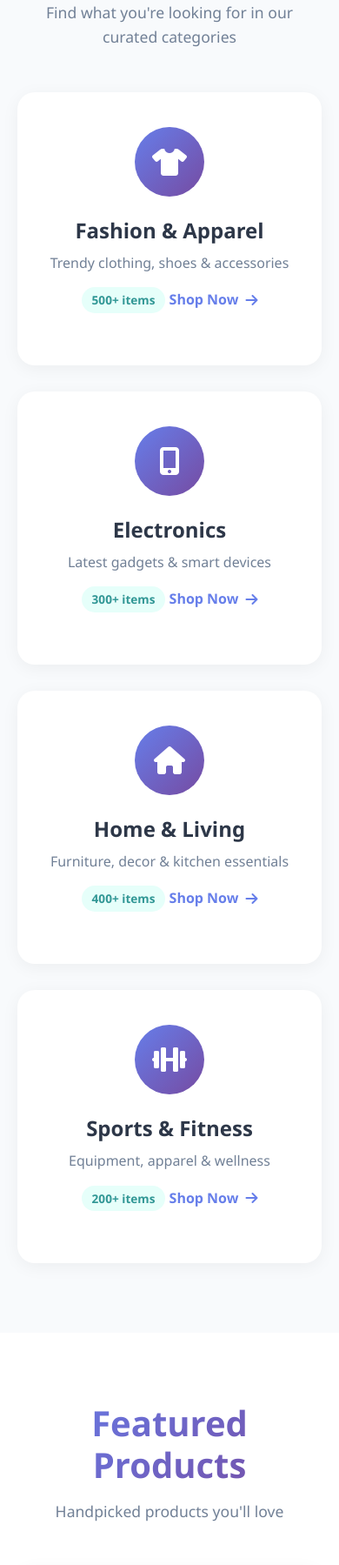
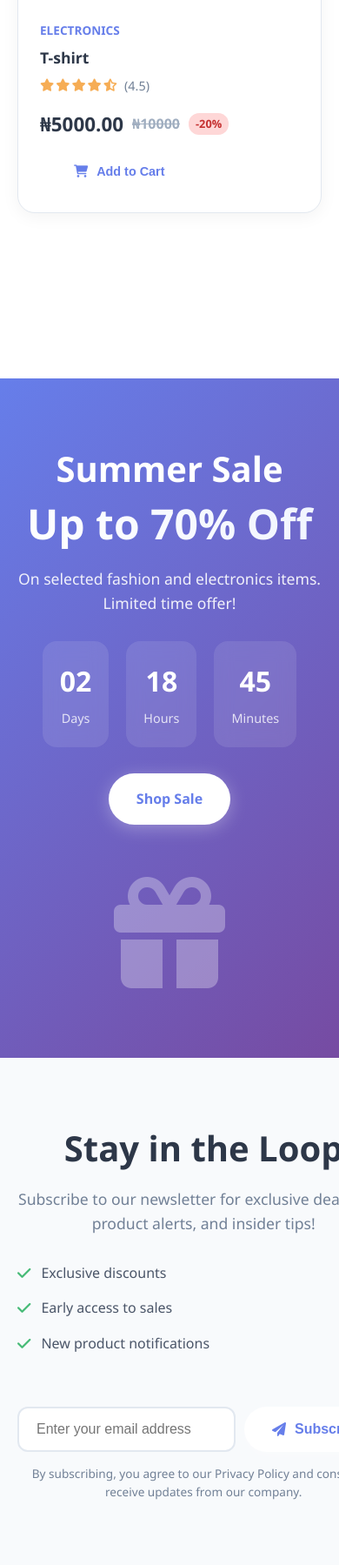
Before and after one commit to Kath-008-spec/Quick-basket, a Django app: page / in a window 390 px wide; the page is wider, and only the part inside the window is pictured. Shown: the part 1782-3581 px from the top of that part at 87% size. Run offline with Django 5.2, Linux system fonts and the light colour scheme; data comes from the database, SQL or seed files in the repository.

Commit message:
Improve mobile layout: remove categories section, add categories to nav menu, make stats cards smaller

```diff
--- a/store/static/store/style.css
+++ b/store/static/store/style.css
@@ -975,7 +975,28 @@ body {
         justify-content: center;
     }
 
-    .stats-grid,
+    .stats-grid {
+        grid-template-columns: repeat(2, 1fr);
+        gap: 15px;
+    }
+
+    .stat-item {
+        padding: 15px;
+        gap: 10px;
+    }
+
+    .stat-item i {
+        font-size: 1.5rem;
+    }
+
+    .stat-content h3 {
+        font-size: 0.9rem;
+    }
+
+    .stat-content p {
+        font-size: 0.75rem;
+    }
+
     .categories-grid,
     .products-grid {
         grid-template-columns: 1fr;
--- a/store/templates/store/base.html
+++ b/store/templates/store/base.html
@@ -49,8 +49,20 @@
                     </a>
                     <div class="dropdown-menu">
                         <a href="#" class="dropdown-item">
-                            <i class="fas fa-tags"></i>
-                            Categories
+                            <i class="fas fa-tshirt"></i>
+                            Fashion & Apparel
+                        </a>
+                        <a href="#" class="dropdown-item">
+                            <i class="fas fa-mobile-alt"></i>
+                            Electronics
+                        </a>
+                        <a href="#" class="dropdown-item">
+                            <i class="fas fa-home"></i>
+                            Home & Living
+                        </a>
+                        <a href="#" class="dropdown-item">
+                            <i class="fas fa-dumbbell"></i>
+                            Sports & Fitness
                         </a>
                         <a href="#" class="dropdown-item">
                             <i class="fas fa-fire"></i>
--- a/store/templates/store/home.html
+++ b/store/templates/store/home.html
@@ -66,62 +66,6 @@
                 <div class="stat-content">
                     <h3>24/7 Support</h3>
                     <p>Always here to help</p>
-                </div>
-            </div>
-        </div>
-    </div>
-</section>
-
-<!-- Categories Section -->
-<section class="categories-section">
-    <div class="container">
-        <div class="section-header">
-            <h2 class="section-title">Shop by Category</h2>
-            <p class="section-subtitle">Find what you're looking for in our curated categories</p>
-        </div>
-        <div class="categories-grid">
-            <div class="category-card">
-                <div class="category-image">
-                    <i class="fas fa-tshirt"></i>
-                </div>
-                <div class="category-content">
-                    <h3>Fashion & Apparel</h3>
-                    <p>Trendy clothing, shoes & accessories</p>
-                    <span class="category-count">500+ items</span>
-                    <a href="#" class="category-link">Shop Now <i class="fas fa-arrow-right"></i></a>
-                </div>
-            </div>
-            <div class="category-card">
-                <div class="category-image">
-                    <i class="fas fa-mobile-alt"></i>
-                </div>
-                <div class="category-content">
-                    <h3>Electronics</h3>
-                    <p>Latest gadgets & smart devices</p>
-                    <span class="category-count">300+ items</span>
-                    <a href="#" class="category-link">Shop Now <i class="fas fa-arrow-right"></i></a>
-                </div>
-            </div>
-            <div class="category-card">
-                <div class="category-image">
-                    <i class="fas fa-home"></i>
-                </div>
-                <div class="category-content">
-                    <h3>Home & Living</h3>
-                    <p>Furniture, decor & kitchen essentials</p>
-                    <span class="category-count">400+ items</span>
-                    <a href="#" class="category-link">Shop Now <i class="fas fa-arrow-right"></i></a>
-                </div>
-            </div>
-            <div class="category-card">
-                <div class="category-image">
-                    <i class="fas fa-dumbbell"></i>
-                </div>
-                <div class="category-content">
-                    <h3>Sports & Fitness</h3>
-                    <p>Equipment, apparel & wellness</p>
-                    <span class="category-count">200+ items</span>
-                    <a href="#" class="category-link">Shop Now <i class="fas fa-arrow-right"></i></a>
                 </div>
             </div>
         </div>
```
Also changed, not shown: other parts of store/static/store/style.css (+12 -12 lines).
